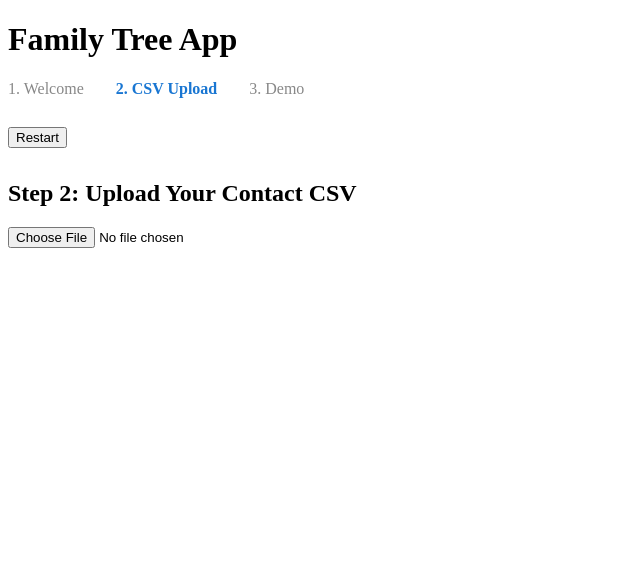
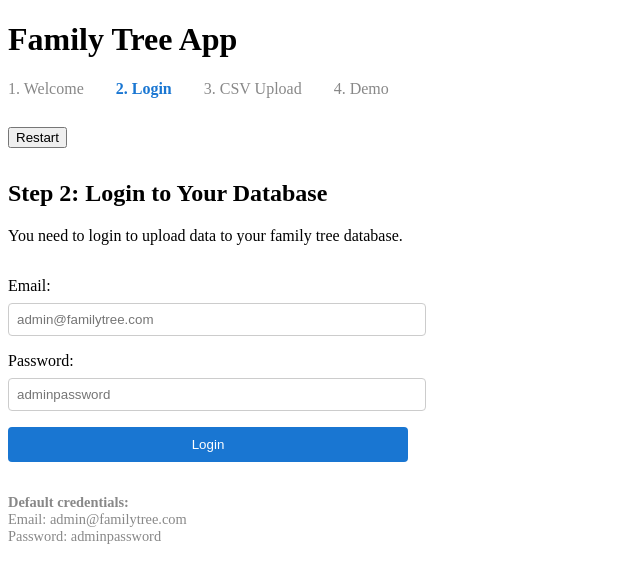
Before and after one commit to teotauy/blackfamily, a SvelteKit app in the folder untitled folder/: page / in a window 1280 px wide. Both pictures are taken after a click on the button "Get Started". Shown: the top 582 px of the page, without its empty margins (0-640 px from the left). Built offline with nearby package versions, Linux system fonts and the light colour scheme.

Commit message:
Add login system: Fix authentication for upload functionality

```diff
--- a/untitled folder/src/routes/+page.svelte
+++ b/untitled folder/src/routes/+page.svelte
@@ -1,13 +1,46 @@
 <script lang="ts">
 import { onMount } from 'svelte';
 
-let step = 1; // 1: Welcome, 2: CSV, 3: Demo
+let step = 1; // 1: Welcome, 2: Login, 3: CSV, 4: Demo
 let csvResult: any[] = [];
 let csvError: string = '';
 let uploadStatus: string = '';
 let isUploading: boolean = false;
 
+// Login state
+let email: string = '';
+let password: string = '';
+let authToken: string = '';
+let isLoggedIn: boolean = false;
+let loginError: string = '';
+
 const BACKEND_URL = 'https://blackfamily-production.up.railway.app';
+
+async function handleLogin() {
+    loginError = '';
+
+    try {
+        const response = await fetch(`${BACKEND_URL}/api/login`, {
+            method: 'POST',
+            headers: {
+                'Content-Type': 'application/json'
+            },
+            body: JSON.stringify({ email, password })
+        });
+
+        const data = await response.json();
+
+        if (response.ok) {
+            authToken = data.token;
+            isLoggedIn = true;
+            step = 3; // Go to CSV upload
+        } else {
+            loginError = data.error || 'Login failed';
+        }
+    } catch (error) {
+        loginError = 'Network error: ' + error.message;
+    }
+}
 
 function handleCSVUpload(event: Event) {
     csvError = '';
@@ -29,7 +62,7 @@ function handleCSVUpload(event: Event) {
                 });
                 return obj;
             });
-            step = 3;
+            step = 4; // Go to demo
         } catch (err) {
             csvError = 'Error parsing CSV: ' + err;
             csvResult = [];
@@ -65,7 +98,7 @@ async function uploadToBackend() {
                 method: 'POST',
                 headers: {
                     'Content-Type': 'application/json',
-                    'Authorization': 'Bearer your-token-here' // You'll need to add authentication
+                    'Authorization': `Bearer ${authToken}`
                 },
                 body: JSON.stringify(person)
             });
@@ -89,6 +122,11 @@ function resetOnboarding() {
     csvResult = [];
     csvError = '';
     uploadStatus = '';
+    email = '';
+    password = '';
+    authToken = '';
+    isLoggedIn = false;
+    loginError = '';
 }
 </script>
 
@@ -97,8 +135,9 @@ function resetOnboarding() {
 <nav style="margin-bottom:2em;">
     <ol style="display:flex;gap:2em;list-style:none;padding:0;">
         <li style="font-weight:{step===1?'bold':'normal'};color:{step===1?'#1976d2':'#888'}">1. Welcome</li>
-        <li style="font-weight:{step===2?'bold':'normal'};color:{step===2?'#1976d2':'#888'}">2. CSV Upload</li>
-        <li style="font-weight:{step===3?'bold':'normal'};color:{step===3?'#1976d2':'#888'}">3. Demo</li>
+        <li style="font-weight:{step===2?'bold':'normal'};color:{step===2?'#1976d2':'#888'}">2. Login</li>
+        <li style="font-weight:{step===3?'bold':'normal'};color:{step===3?'#1976d2':'#888'}">3. CSV Upload</li>
+        <li style="font-weight:{step===4?'bold':'normal'};color:{step===4?'#1976d2':'#888'}">4. Demo</li>
     </ol>
     <button on:click={resetOnboarding} style="margin-top:1em;">Restart</button>
 </nav>
@@ -106,7 +145,7 @@ function resetOnboarding() {
 {#if step === 1}
     <section>
         <h2>Welcome to Family Tree App</h2>
-        <p>This is a simple demo app that can parse CSV files.</p>
+        <p>This app can upload CSV data to your family tree database.</p>
         <button on:click={() => step = 2} style="background:#1976d2;color:white;padding:10px 20px;border:none;border-radius:4px;cursor:pointer;">
             Get Started
         </button>
@@ -115,7 +154,56 @@ function resetOnboarding() {
 
 {#if step === 2}
     <section>
-        <h2>Step 2: Upload Your Contact CSV</h2>
+        <h2>Step 2: Login to Your Database</h2>
+        <p>You need to login to upload data to your family tree database.</p>
+
+        <div style="max-width:400px;margin:2em 0;">
+            <div style="margin-bottom:1em;">
+                <label for="email" style="display:block;margin-bottom:0.5em;">Email:</label>
+                <input
+                    type="email"
+                    id="email"
+                    bind:value={email}
+                    style="width:100%;padding:8px;border:1px solid #ccc;border-radius:4px;"
+                    placeholder="admin@familytree.com"
+                />
+            </div>
+
+            <div style="margin-bottom:1em;">
+                <label for="password" style="display:block;margin-bottom:0.5em;">Password:</label>
+                <input
+                    type="password"
+                    id="password"
+                    bind:value={password}
+                    style="width:100%;padding:8px;border:1px solid #ccc;border-radius:4px;"
+                    placeholder="adminpassword"
+                />
+            </div>
+
+            <button
+                on:click={handleLogin}
+                style="background:#1976d2;color:white;padding:10px 20px;border:none;border-radius:4px;cursor:pointer;width:100%;"
+            >
+                Login
+            </button>
+
+            {#if loginError}
+                <p style="color:red;margin-top:1em;">{loginError}</p>
+            {/if}
+        </div>
+
+        <p style="color:#888;font-size:0.9em;">
+            <strong>Default credentials:</strong><br>
+            Email: admin@familytree.com<br>
+            Password: adminpassword
+        </p>
+    </section>
+{/if}
+
+{#if step === 3}
+    <section>
+        <h2>Step 3: Upload Your Contact CSV</h2>
+        <p>Now you can upload CSV files to your database.</p>
         <input type="file" accept=".csv,text/csv" on:change={handleCSVUpload} />
         {#if csvError}
             <p style="color:red;">{csvError}</p>
@@ -123,14 +211,14 @@ function resetOnboarding() {
         {#if csvResult.length > 0}
             <h3>CSV Parsed Successfully!</h3>
             <p>Found {csvResult.length} contacts</p>
-            <button on:click={() => step = 3} style="background:#1976d2;color:white;padding:10px 20px;border:none;border-radius:4px;cursor:pointer;">
+            <button on:click={() => step = 4} style="background:#1976d2;color:white;padding:10px 20px;border:none;border-radius:4px;cursor:pointer;">
                 Continue to Demo
             </button>
         {/if}
     </section>
 {/if}
 
-{#if step === 3}
+{#if step === 4}
     <section>
         <h2>Demo: CSV Data</h2>
         {#if csvResult.length > 0}
```
